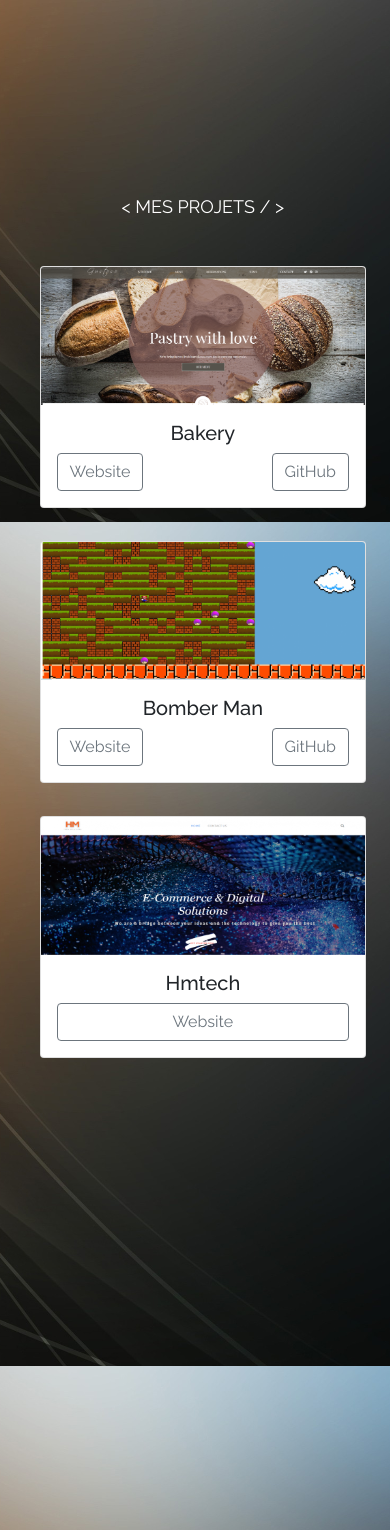
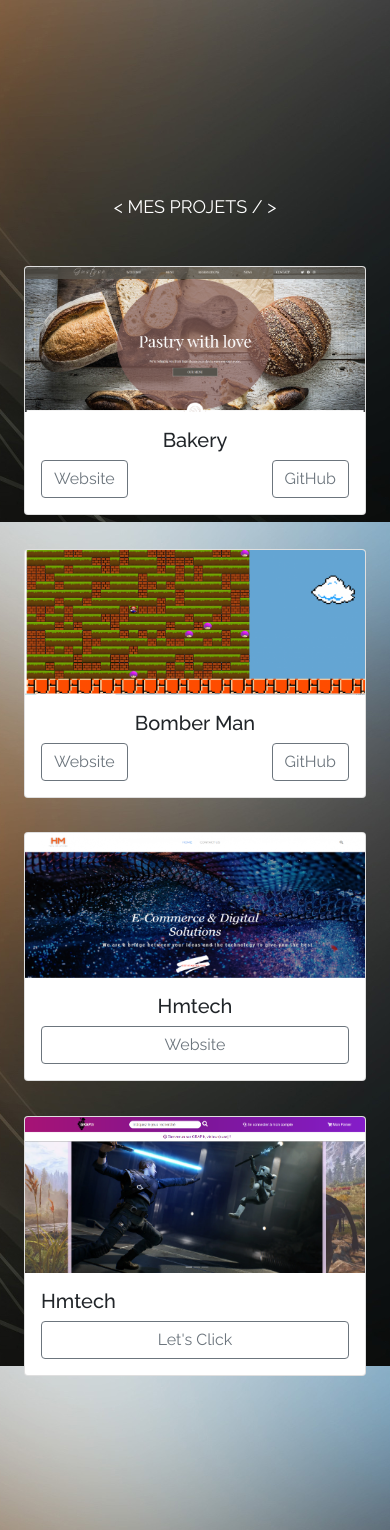
Before and after one commit to alirezasyed/myPortfolio, a PHP site: page / in a window 390 px wide. Shown: the part 2854-4384 px from the top of the page. Run offline with PHP 8.4, Linux system fonts and the light colour scheme; some libraries are stand-ins or nearby versions.

Commit message:
ajoute le projet catalog de acs

```diff
--- a/css/styles.css
+++ b/css/styles.css
@@ -653,7 +653,7 @@ input[type="number"] {
     .menu-toggler {
         position: absolute;
         top: 1.5rem;
-        left: 4rem;
+        left: 2rem;
         width: 3rem;
         height: 2rem;
         display: flex;
@@ -857,7 +857,7 @@ input[type="number"] {
     .menu_list .loader {
         position: absolute;
         left: 90%;
-        top: 10%;
+        top: 20px;
         width: 10px;
         height: 50px;
         border-radius: 50%;
@@ -1034,7 +1034,7 @@ input[type="number"] {
     }
     /* ======== Projet ========== */
     #projet {
-        margin: 100% 0 0 4%;
+        margin: 100% 0 0 0;
     }
     #form {
         margin: 80% 0 20% 7%;
@@ -1045,7 +1045,7 @@ input[type="number"] {
 @media screen and (max-width: 319.98px) {
     .menu_list .loader {
         position: absolute;
-        left: 100%;
+        left: 85%;
         top: 20px;
         width: 12px;
         height: 50px;
--- a/index.html
+++ b/index.html
@@ -435,20 +435,20 @@
                     </div>
 
 
-                    <!-- <div class="col-sm-6 mx-auto col-md-4">
+                    <div class="col-sm-6 mx-auto col-md-4">
 
                         <div class="card hmtech">
 
-                            <img src="images/hmtech.png" class="card-img-top" alt="Hmtech">
+                            <img src="images/catalog.png" class="card-img-top" alt="catalog">
 
                             <div class="card-body d-flex flex-column align-content-around">
                                 <h5 class="card-title">Hmtech</h5>
-                                <a href="https://hmtechsolutions.ca/" class="btn btn-outline-secondary" target="_blank">Let's Click</a>
+                                <a href="https://catalogphp.000webhostapp.com/" class="btn btn-outline-secondary" target="_blank">Let's Click</a>
                             </div>
 
                         </div>
 
-                    </div> -->
+                    </div>
 
 
                     <!-- <div class="col-sm-6 mx-auto col-md-4">
```
Also changed, not shown: images/catalog.png (added).
